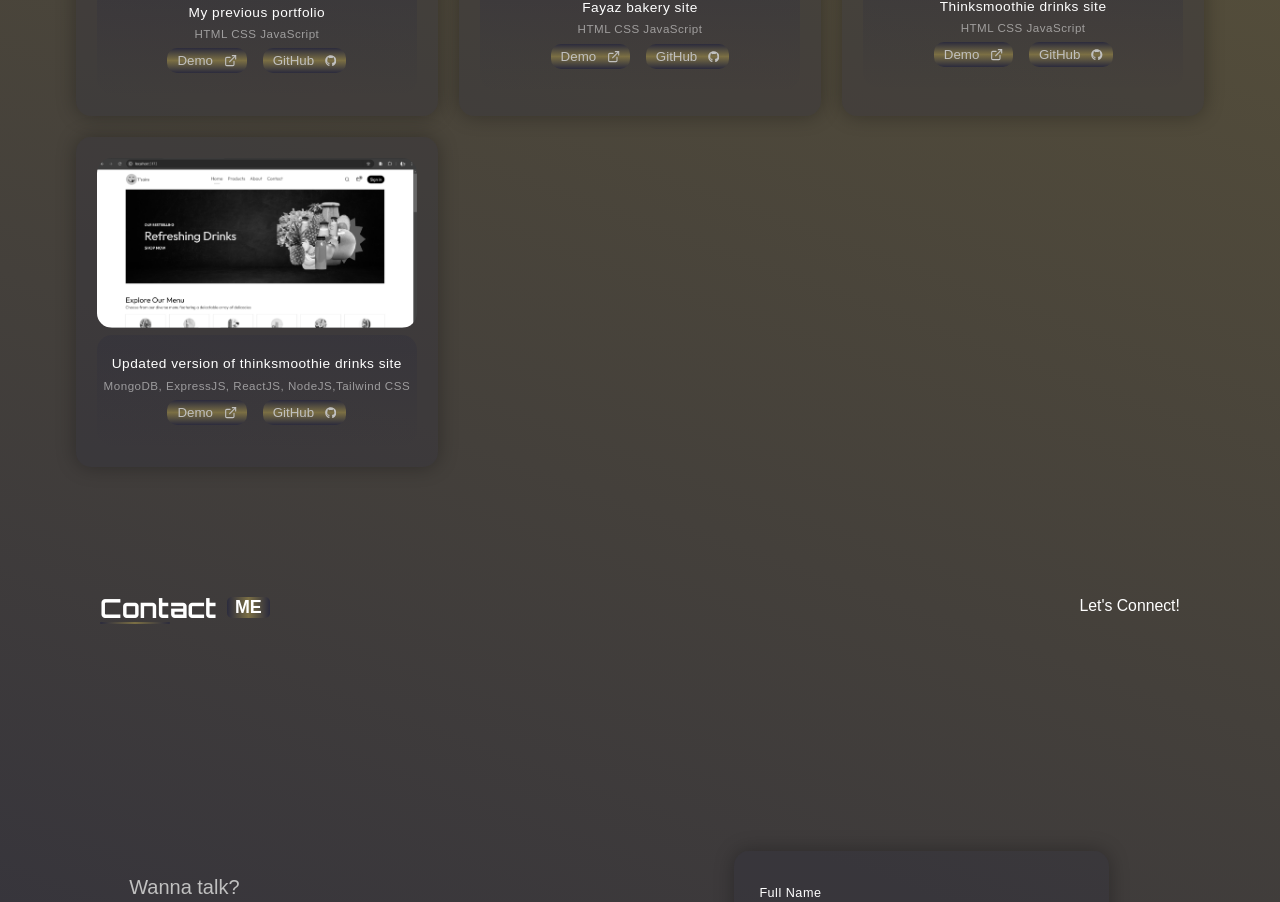
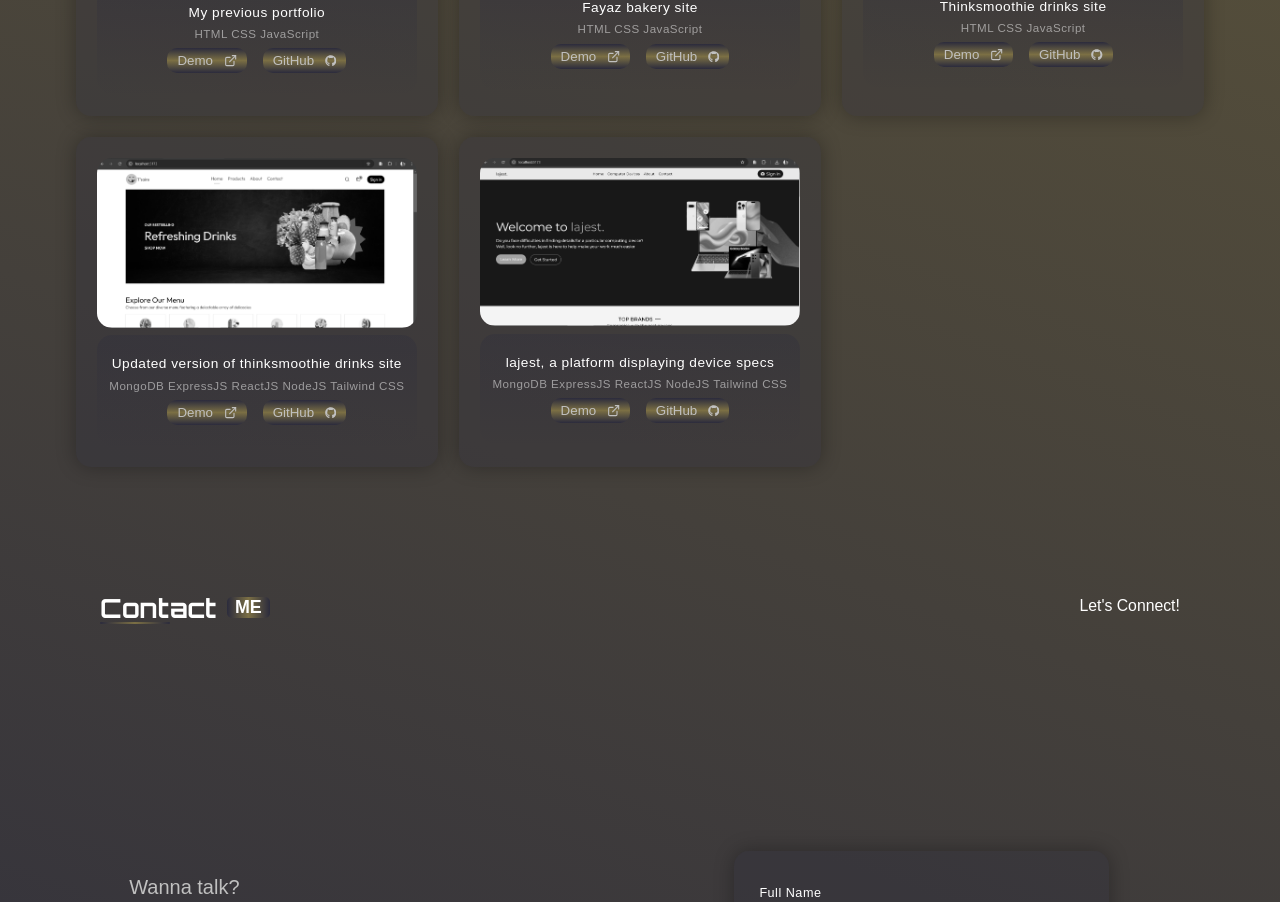
Before and after one commit to Amosram/amosram-dev, a React (Vite) app: page / in a window 1280 px wide. Shown: the part 2936-3838 px from the top of the page. Built offline with nearby package versions, Linux system fonts and the light colour scheme.

Commit message:
lajest project

```diff
--- a/src/data.js/data.js
+++ b/src/data.js/data.js
@@ -21,6 +21,7 @@ import projectImg1 from '../../src/assets/images/project1.png'
 import projectImg2 from '../../src/assets/images/project2.png'
 import projectImg3 from '../../src/assets/images/project3.png'
 import projectImg4 from '../../src/assets/images/project4.png'
+import projectImg5 from '../../src/assets/images/project5.png'
 
 
 export const imageL = [
@@ -147,10 +148,18 @@ export const projectData = [
         id: 4,
         img: projectImg4,
         link: 'https://tsaire.vercel.app/',
+        code:"https://github.com/Amosram/tsaire",
+        tools:"MongoDB ExpressJS ReactJS NodeJS Tailwind CSS",
+        description: "Updated version of thinksmoothie drinks site"
+    },
+    {
+        id: 5,
+        img: projectImg5,
+        link: 'https://lajest.vercel.app/',
         code:"https://github.com/Amosram/lajest",
-        tools:"MongoDB, ExpressJS, ReactJS, NodeJS,Tailwind CSS",
-        description: "Updated version of thinksmoothie drinks site"
-    }
+        tools:"MongoDB ExpressJS ReactJS NodeJS Tailwind CSS",
+        description: "lajest, a platform displaying device specs"
+    },
 ]
 
 //service_tx86csq
```
Also changed, not shown: src/assets/images/project5.png (added).
